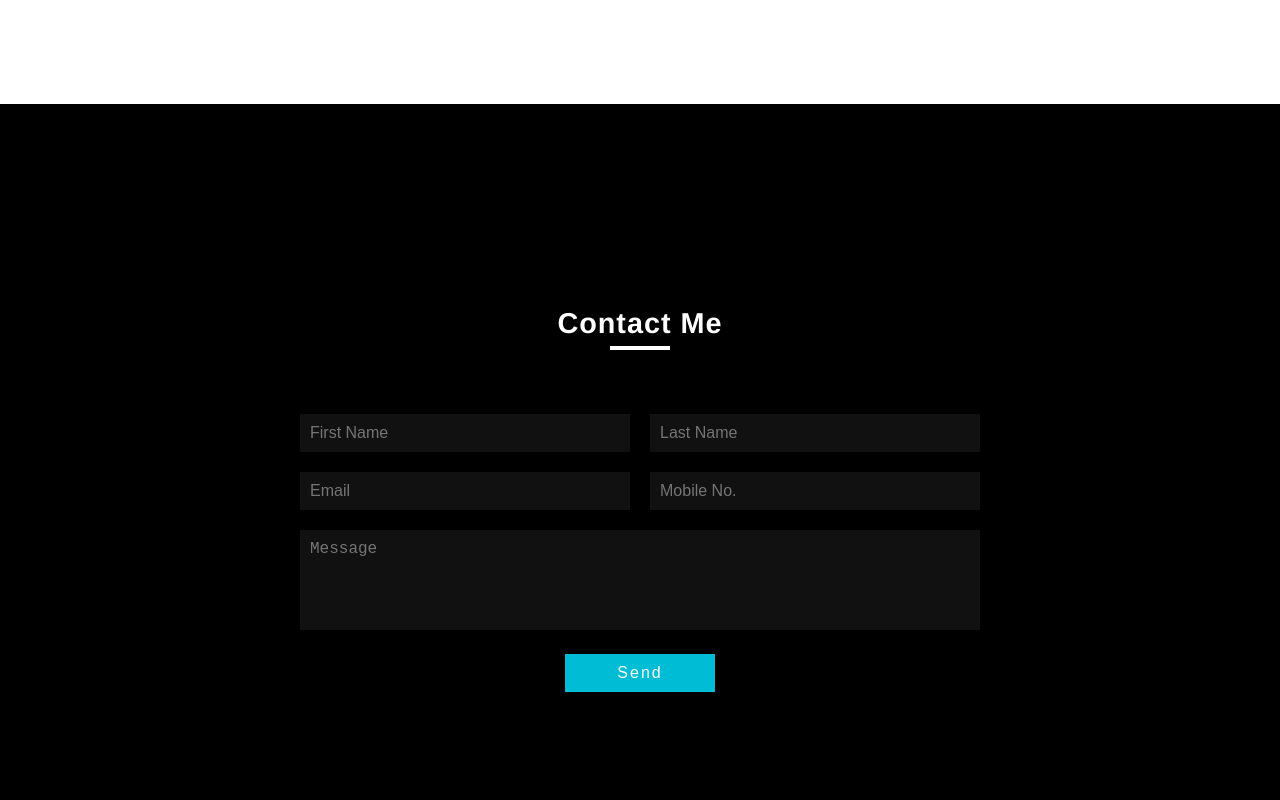
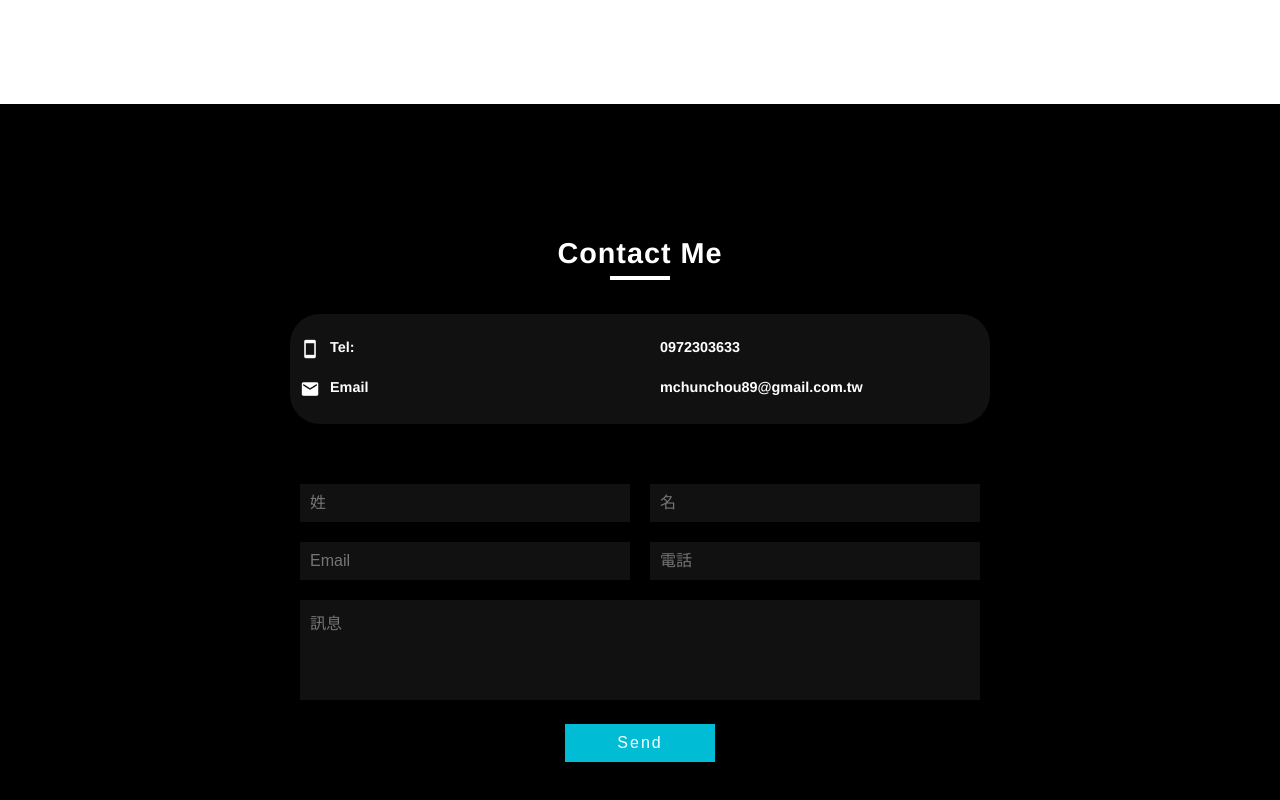
Before and after one commit to MChunChou/vuecv, a Vue app: page / in a window 1280 px wide. Shown: the part 4255-5055 px from the top of the page. Built offline with nearby package versions, Linux system fonts and the light colour scheme.

Commit message:
Modified Contact

```diff
--- a/src/components/Contact.vue
+++ b/src/components/Contact.vue
@@ -2,34 +2,73 @@
   <section class="contact" id="contact">
     <div class="title white">
       <h2>Contact Me</h2>
-        <p>
-        </p>
+      <p></p>
+    </div>
+    <div class="contactBx">
+      <div class="row">
+        <div class="col50">
+          <img src="../assets/cellphone.png" />
+          <h3>Tel:</h3>
+        </div>
+        <div class="col50">
+          <h3>0972303633</h3>
+        </div>
+      </div>
+      <div class="row">
+        <div class="col50">
+          <img src="../assets/email.png" />
+          <h3>Email</h3>
+        </div>
+        <div class="col50">
+          <h3>mchunchou89@gmail.com.tw</h3>
+        </div>
+      </div>
     </div>
     <div class="contactForm">
       <div class="row">
         <div class="col50">
-            <input type="text" name="" placeholder="First Name"/>
+          <input
+            type="text"
+            name="firstName"
+            placeholder="姓"
+            v-model="emailData.firstName"
+          />
         </div>
         <div class="col50">
-            <input type="text" name="" placeholder="Last Name"/>
+          <input
+            type="text"
+            name="lastName"
+            placeholder="名"
+            v-model="emailData.lastName"
+          />
         </div>
       </div>
       <div class="row">
         <div class="col50">
-            <input type="text" name="" placeholder="Email"/>
+          <input
+            type="text"
+            name="email"
+            placeholder="Email"
+            v-model="emailData.email"
+          />
         </div>
         <div class="col50">
-            <input type="text" name="" placeholder="Mobile No."/>
+          <input
+            type="text"
+            name="mobile"
+            placeholder="電話"
+            v-model="emailData.mobile"
+          />
         </div>
       </div>
       <div class="row">
         <div class="col100">
-            <textarea placeholder="Message"/>
+          <textarea name="msg" placeholder="訊息" v-model="emailData.msg" />
         </div>
       </div>
       <div class="row">
         <div class="col100">
-            <input type="submit" value="Send"/>
+          <input type="submit" value="Send" @click="mail" />
         </div>
       </div>
     </div>
@@ -37,9 +76,40 @@
 </template>
 
 <script>
+/* eslint-disable */
+
+import mailHelper from "mailHelper";
+import { reactive, watch } from "vue";
+
 export default {
-    name: "Contact"
-}
+  name: "Contact",
+  setup() {
+    const emailData = reactive({
+      firstName: "",
+      lastName: "",
+      email: "",
+      mobile: "",
+      msg: "",
+    });
+
+    watch(emailData, (data, preData) => {});
+
+    return {
+      mail: function () {
+        const { firstName, lastName, email, mobile, msg } = emailData;
+        console.log(firstName, lastName, email, mobile, msg);
+
+        const content = `Name: ${firstName} ${lastName}
+        Email: ${email}
+        Mobile: ${mobile}
+        Msg: ${msg}`;
+
+        mailHelper(content);
+      },
+      emailData,
+    };
+  },
+};
 </script>
 <style lang="scss">
 .contact {
@@ -48,62 +118,95 @@ export default {
   justify-content: center;
   align-items: center;
   flex-direction: column;
-}
 
-.contact .contactForm {
+  .contactBx {
     position: relative;
+    color: white;
     width: 700px;
-  margin-top: 20px;
-}
+    padding: 15px 0;
+    background: #111;
+    border: rgba#111 solid 3px;
+    border-radius: 30px;
 
-.contact .contactForm .row{
-  width:  100%;
+    .row .col50 {
       display: flex;
     }
 
-.contact .contactForm .row .col50 {
-  width: 50%;
-  margin: 10px;
+    h3 {
+      position: relative;
+      height: 100%;
+      margin: 0 10px;
+      font-size: 0.9em;
     }
 
-.contact .contactForm .row .col100 {
-  width: 100%;
-  margin: 10px;
-  text-align: center;
+    img {
+      position: relative;
+      width: 20px;
+      height: 100%;
+      filter: invert(1);
+      object-fit: cover;
+    }
   }
 
-.contact .contactForm .row input ,
-.contact .contactForm .row textarea {
+  .contactForm {
+    position: relative;
+    width: 700px;
+    margin-top: 50px;
+  }
+
+  .row {
+    position: relative;
+    width: 100%;
+    display: flex;
+
+    input,
+    textarea {
       width: 100%;
       padding: 10px;
-  border:none;
+      border: none;
       outline: none;
       background: #111;
       color: white;
       font-size: 16px;
       resize: none;
-
     }
 
-.contact .contactForm .row textarea {
-  height: 100px;
-}
-
-.contact .contactForm .row input[type="submit"] {
+    input[type="submit"] {
       background: #00bcd4;
-  color: #ffffff;
-  padding:  10px 30px;
+      color: white;
+      padding: 10px 30px;
       display: inline-block;
       font-weight: 500;
       letter-spacing: 2px;
       cursor: pointer;
       max-width: 150px;
     }
+  }
+
+  textarea {
+    height: 100px;
+  }
+  .col50 {
+    width: 50%;
+    margin: 10px;
+  }
+
+  .col100 {
+    width: 100%;
+    margin: 10px;
+    text-align: center;
+  }
+}
 
 @media (max-width: 991px) {
+  .contact .contactForm {
+    display: none;
+  }
 
-  .contact .contactForm {
-    width: 100%;
+  .contact .contactBx {
+    width: 90%;
+    font-size: 1.5em;
+    background: black;
   }
 
   .contactForm .row {
```
Lines whose indentation alone changed are shown as unchanged.
